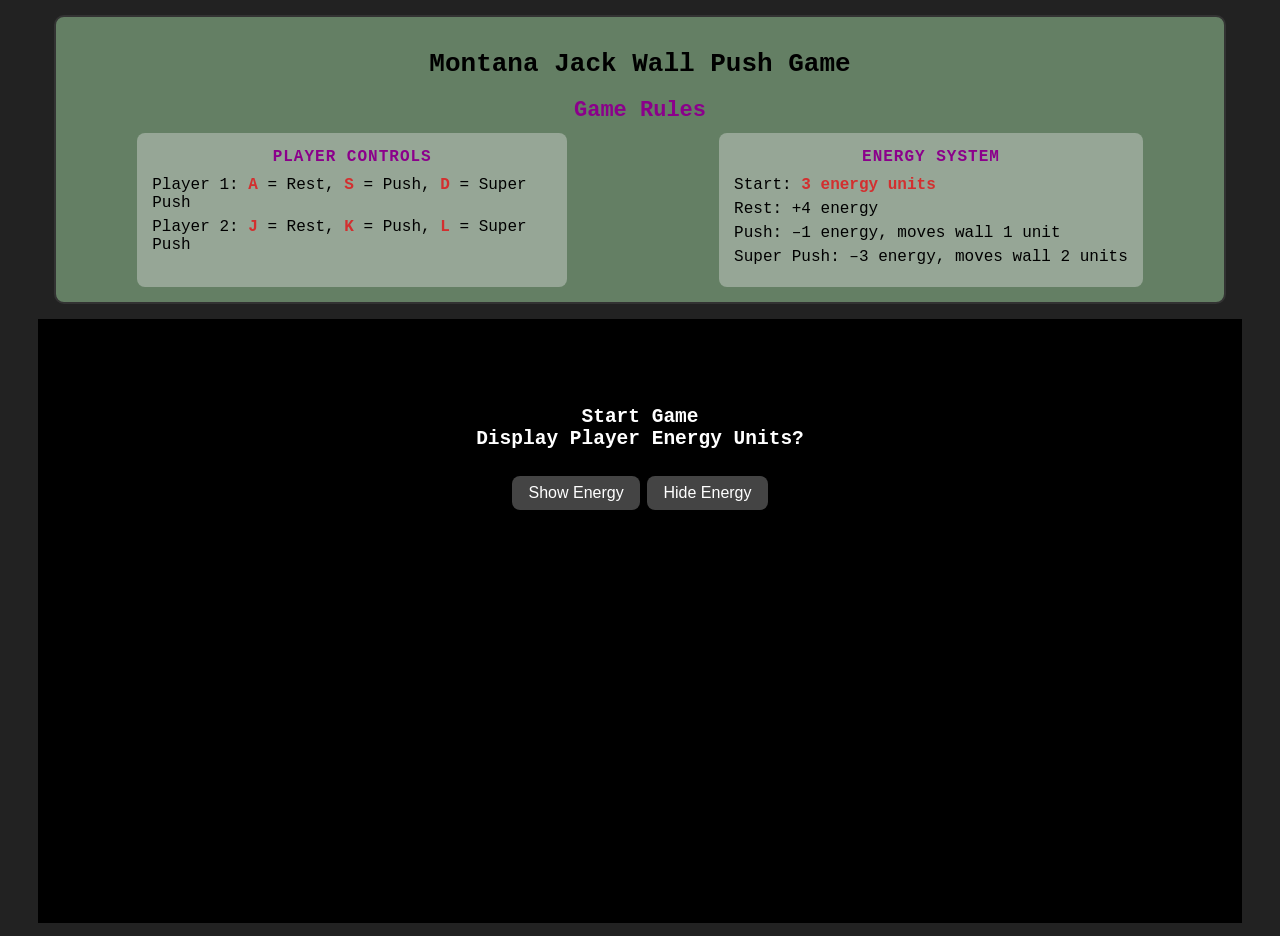
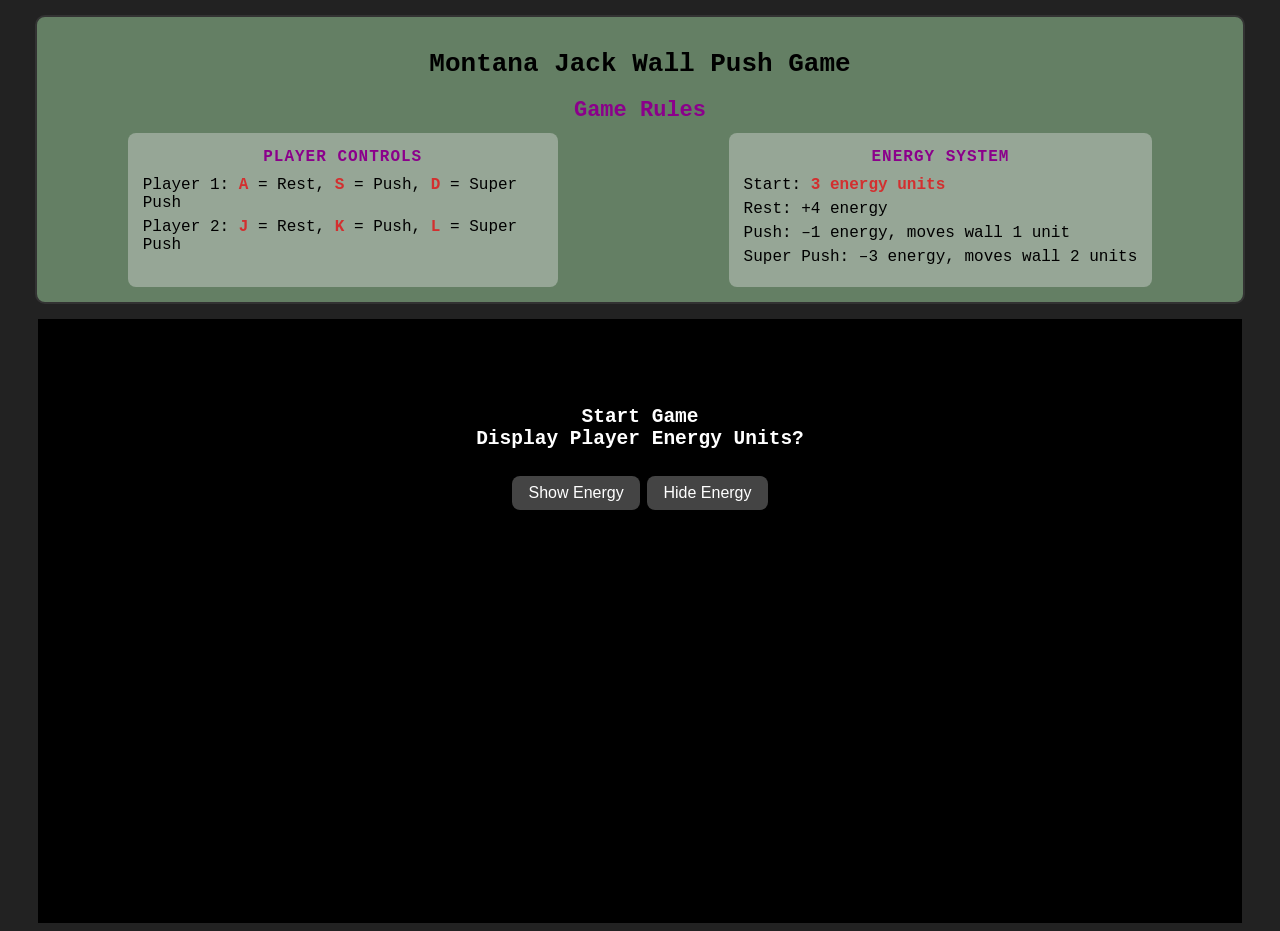

Add files via upload

--- a/style.css
+++ b/style.css
@@ -45,7 +45,7 @@
    pointer-events: none; /* Allows clicks to pass through if needed */
    }
     #rules {
-    max-width: 90%;
+    max-width: 93%;
     margin: 15px auto;
     padding: 15px;
     background: rgba(143, 188, 143, 0.6);
@@ -210,4 +210,17 @@ box-shadow: 0 4px 0 #c0392b;
 #startGameBtn:active {
 box-shadow: none;
 transform: translateY(4px);
+}
+
+/* Target only Portrait mode */
+@media (orientation: portrait) {
+  #startOverlay {
+  align-items: flex-start; /* Moves menuContainer to the top */
+  padding-top: 20px;       /* Keeps it from touching the very top edge */
+  }
+
+  #menuContainer {
+  width: 90%;             /* Allow it to be slightly wider in portrait */
+  margin-top: 10px;       /* Extra breathing room */
+  }
 }
